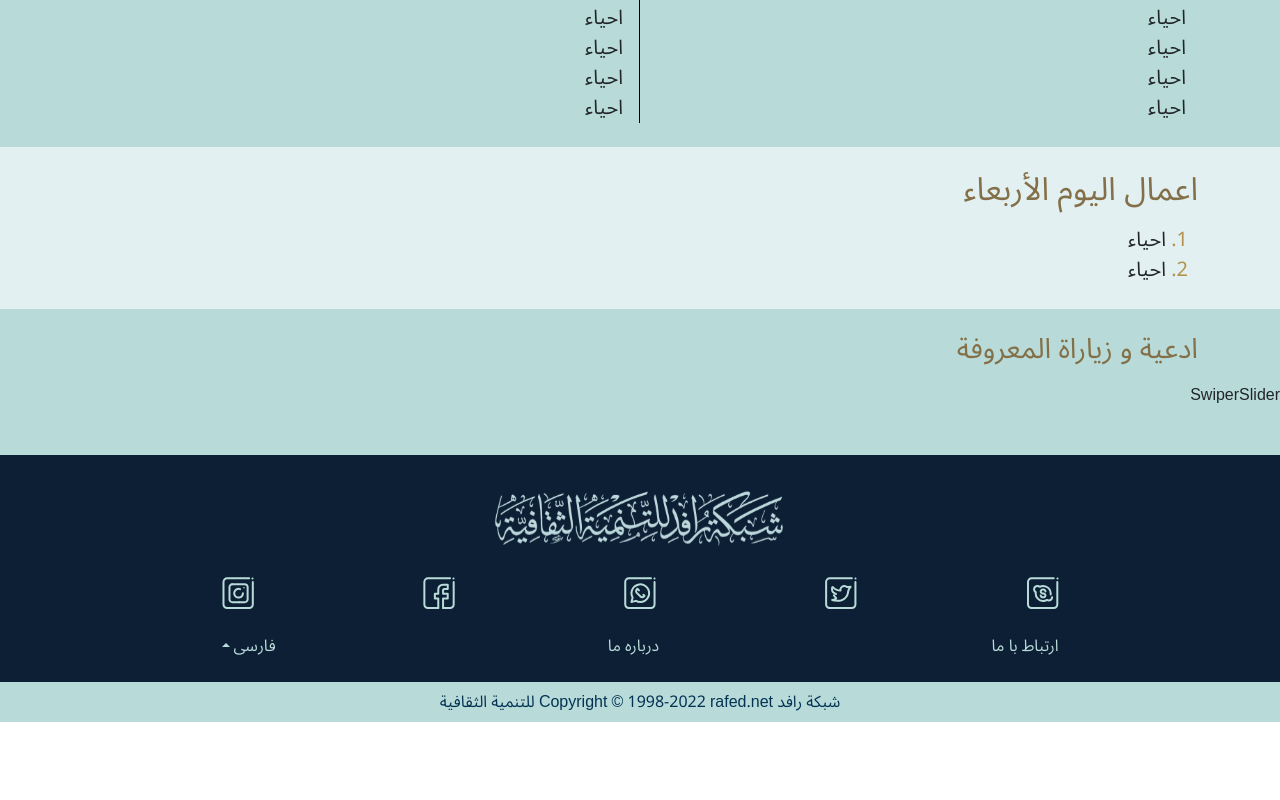
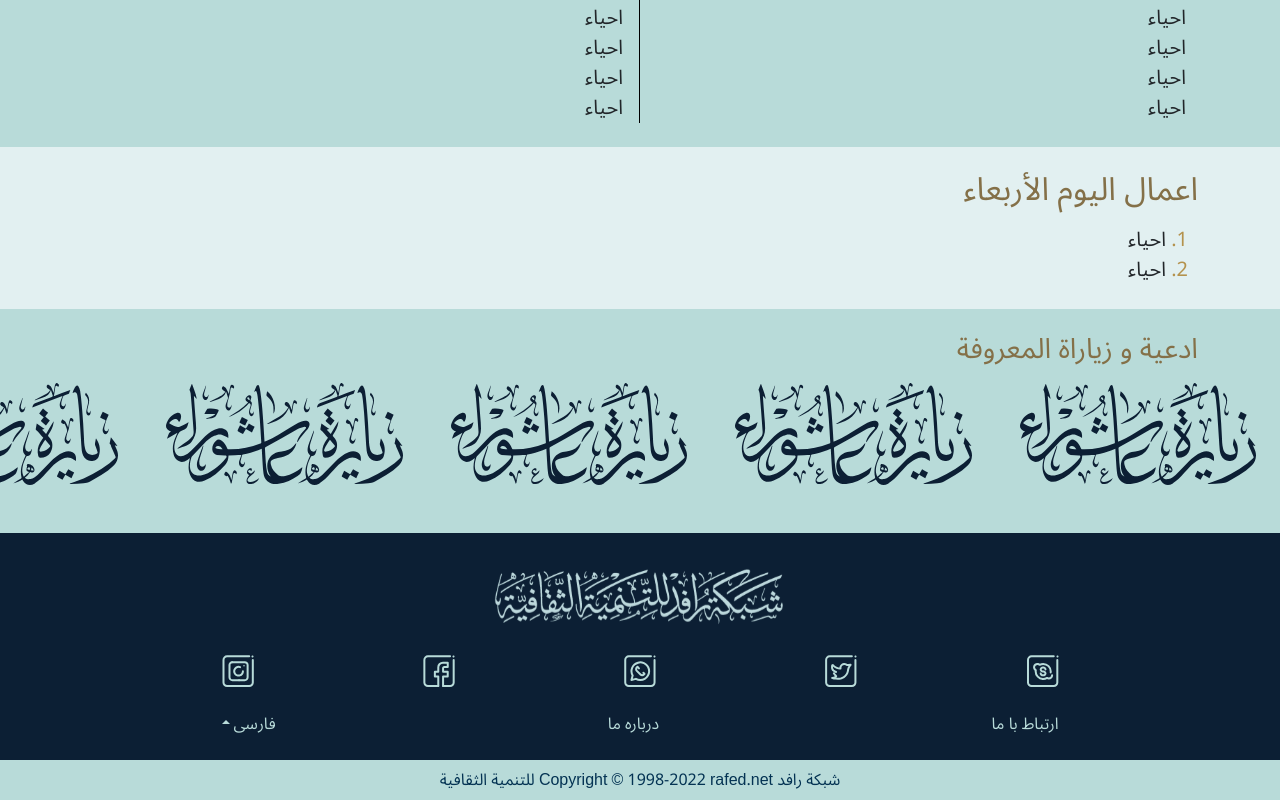
Before and after one commit to mostafafront/mafatih, a Next.js app: page / in a window 1280 px wide. Shown: the part 1220-2020 px from the top of the page. Before the commit the page ends 1942 px from the top, so only its background shows below. Built offline with nearby package versions, Linux system fonts and the light colour scheme.

Commit message:
complete the swiper slider component  for index carousel

```diff
--- a/components/index/swiperSlider.js
+++ b/components/index/swiperSlider.js
@@ -1,10 +1,109 @@
-import React from 'react'
-import { Swiper, SwiperSlide } from 'swiper/react';
+import React from "react";
+import Link from "next/link";
+import { Swiper, SwiperSlide } from "swiper/react";
 // Import Swiper styles
-import 'swiper/css';
+import "swiper/css";
 
 export default function SwiperSlider() {
   return (
-    <div>SwiperSlider</div>
-  )
+    <Swiper
+      dir="rtl"
+      loop={true}
+      slidesPerView={1}
+      breakpoints={{
+        275: { slidesPerView: 1,
+        },
+        320: { slidesPerView: 2.4,
+        },
+        375: {
+          slidesPerView: 2.5,
+        },
+        425: {
+          slidesPerView: 2.7,
+        },
+        768: {
+          slidesPerView: 3.5,
+        },
+        992: {
+          slidesPerView: 4.5,
+        },
+        1440: {
+          slidesPerView: 5.5,
+        },
+      }}
+    >
+      <SwiperSlide className="swiperSlider-index px-3 px-lg-4">
+        <Link href={"./reader"}>
+          <img
+            src="/images/owl-prayer.svg"
+            alt="prayer"
+            style={{ width: "100%" }}
+          />
+        </Link>
+      </SwiperSlide>
+      <SwiperSlide className="swiperSlider-index px-3 px-lg-4">
+        <Link href={"./reader"}>
+          <img
+            src="/images/owl-prayer.svg"
+            alt="prayer"
+            style={{ width: "100%" }}
+          />
+        </Link>
+      </SwiperSlide>
+      <SwiperSlide className="swiperSlider-index px-3 px-lg-4">
+        <Link href={"./reader"}>
+          <img
+            src="/images/owl-prayer.svg"
+            alt="prayer"
+            style={{ width: "100%" }}
+          />
+        </Link>
+      </SwiperSlide>
+      <SwiperSlide className="swiperSlider-index px-3 px-lg-4">
+        <Link href={"./reader"}>
+          <img
+            src="/images/owl-prayer.svg"
+            alt="prayer"
+            style={{ width: "100%" }}
+          />
+        </Link>
+      </SwiperSlide>
+      <SwiperSlide className="swiperSlider-index px-3 px-lg-4">
+        <Link href={"./reader"}>
+          <img
+            src="/images/owl-prayer.svg"
+            alt="prayer"
+            style={{ width: "100%" }}
+          />
+        </Link>
+      </SwiperSlide>
+      <SwiperSlide className="swiperSlider-index px-3 px-lg-4">
+        <Link href={"./reader"}>
+          <img
+            src="/images/owl-prayer.svg"
+            alt="prayer"
+            style={{ width: "100%" }}
+          />
+        </Link>
+      </SwiperSlide>
+      <SwiperSlide className="swiperSlider-index px-3 px-lg-4">
+        <Link href={"./reader"}>
+          <img
+            src="/images/owl-prayer.svg"
+            alt="prayer"
+            style={{ width: "100%" }}
+          />
+        </Link>
+      </SwiperSlide>
+      <SwiperSlide className="swiperSlider-index px-3 px-lg-4">
+        <Link href={"./reader"}>
+          <img
+            src="/images/owl-prayer.svg"
+            alt="prayer"
+            style={{ width: "100%" }}
+          />
+        </Link>
+      </SwiperSlide>
+    </Swiper>
+  );
 }
--- a/src/styles/style.css
+++ b/src/styles/style.css
@@ -456,3 +456,13 @@ ul.nav li.nav-item .active {
 	box-shadow: 0 0 10px var(--Tlight-very-light-black);
 }
 /*SHADOWS*/
+
+
+
+/* SWIPER SLIDER */
+@media screen and (min-width: 250px) and (max-width: 320px) {
+	.swiperSlider-index{
+		padding: 0rem 3rem !important;
+	}
+}
+/* SWIPER SLIDER */
```
